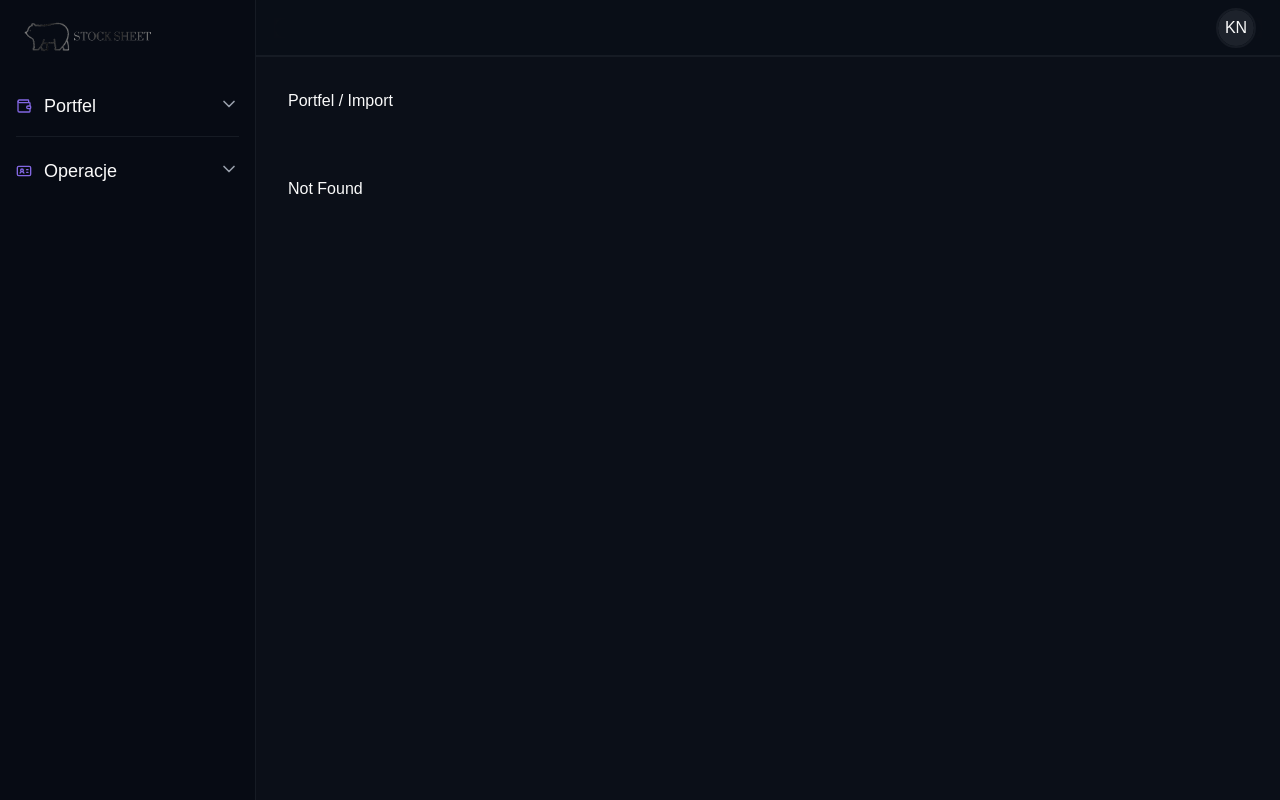
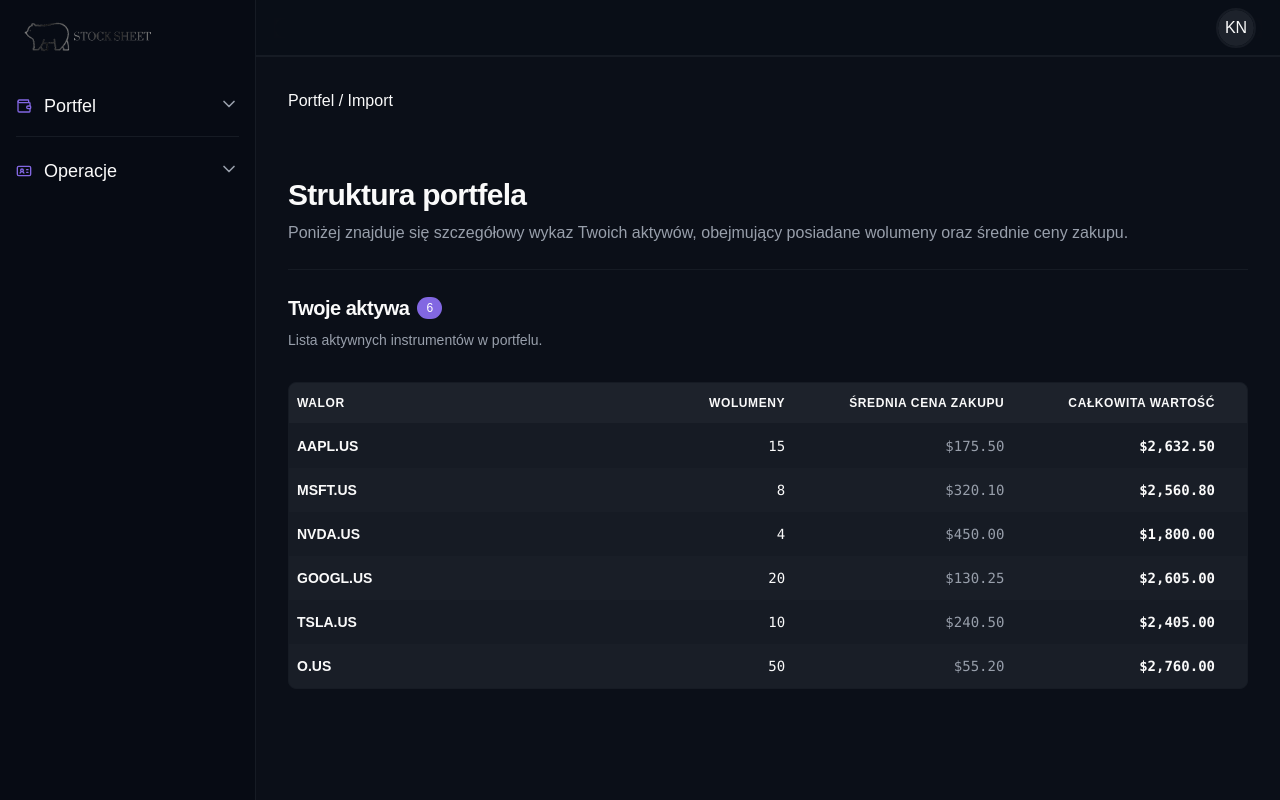
Before and after one commit to zgrybus/stock-sheet, a React (Vite) app in the folder themes/stock-sheet/: page /wallet/structure in a window 1280 px wide. Before the commit this address had no page. Built offline with nearby package versions, Linux system fonts and the light colour scheme.

Commit message:
Added wallet structure

```diff
--- a/themes/stock-sheet/src/features/header/sidebar/sidebar.tsx
+++ b/themes/stock-sheet/src/features/header/sidebar/sidebar.tsx
@@ -29,7 +29,7 @@ export const Sidebar = () => {
             </div>
           </AccordionTrigger>
           <AccordionContent>
-            <span>Struktura</span>
+            <Link to="/wallet/structure">Struktura</Link>
             <span>Analiza Zysków</span>
             <span>Dywidendy</span>
           </AccordionContent>
--- /dev/null
+++ b/themes/stock-sheet/src/features/wallet-structure/wallet-structure-table/wallet-structure-table.tsx
@@ -0,0 +1,114 @@
+import {
+  Table,
+  TableBody,
+  TableCell,
+  TableHead,
+  TableHeader,
+  TableRow,
+} from "@/components/ui/table";
+import { numberFormatUtil } from "@/features/number-utils/number-format-util/number-format-util";
+
+type Operation = {
+  name: string;
+  volumes: number;
+  averagePrice: number;
+  totalPrice: number;
+};
+
+type WalletStructureTableProps = {
+  currency: string;
+  stocks: Array<Operation>;
+};
+
+export const WalletStructureTable = ({
+  currency,
+  stocks,
+}: WalletStructureTableProps) => {
+  return (
+    <div className="overflow-hidden rounded-md border bg-card">
+      <Table>
+        <TableHeader className="bg-secondary">
+          <TableRow className="hover:bg-secondary">
+            <TableHead
+              className={`
+                w-full text-xs font-bold tracking-wider text-foreground
+                uppercase
+              `}
+            >
+              Walor
+            </TableHead>
+            <TableHead
+              className={`
+                px-8 text-right text-xs font-bold tracking-wider
+                whitespace-nowrap text-foreground uppercase
+              `}
+            >
+              Wolumeny
+            </TableHead>
+            <TableHead
+              className={`
+                px-8 text-right text-xs font-bold tracking-wider
+                whitespace-nowrap text-foreground uppercase
+              `}
+            >
+              Średnia cena zakupu
+            </TableHead>
+            <TableHead
+              className={`
+                px-8 text-right text-xs font-bold tracking-wider
+                whitespace-nowrap text-foreground uppercase
+              `}
+            >
+              Całkowita wartość
+            </TableHead>
+          </TableRow>
+        </TableHeader>
+        <TableBody>
+          {stocks.length === 0 ? (
+            <TableRow>
+              <TableCell colSpan={4} className="h-24 text-center">
+                Brak danych do wyświetlenia.
+              </TableCell>
+            </TableRow>
+          ) : (
+            stocks.map((operation) => (
+              <TableRow
+                key={operation.name}
+                className={`
+                  border-b-0
+                  even:bg-muted/50
+                  hover:bg-muted/60
+                `}
+              >
+                <TableCell className="py-3 font-semibold text-foreground">
+                  {operation.name}
+                </TableCell>
+                <TableCell className="px-8 text-right font-mono">
+                  {operation.volumes}
+                </TableCell>
+                <TableCell
+                  className={`px-8 text-right font-mono text-muted-foreground`}
+                >
+                  {numberFormatUtil({
+                    style: "currency",
+                    currency,
+                  }).format(operation.averagePrice)}
+                </TableCell>
+                <TableCell
+                  className={`
+                    px-8 text-right font-mono font-bold text-foreground
+                  `}
+                >
+                  {numberFormatUtil({
+                    style: "currency",
+                    currency,
+                  }).format(operation.totalPrice)}
+                </TableCell>
+              </TableRow>
+            ))
+          )}
+        </TableBody>
+      </Table>
+    </div>
+  );
+};
--- a/themes/stock-sheet/src/routeTree.gen.ts
+++ b/themes/stock-sheet/src/routeTree.gen.ts
@@ -10,11 +10,17 @@
 
 import { Route as rootRouteImport } from './routes/__root'
 import { Route as IndexRouteImport } from './routes/index'
+import { Route as WalletStructureIndexRouteImport } from './routes/wallet/structure/index'
 import { Route as OperationsImportIndexRouteImport } from './routes/operations/import/index'
 
 const IndexRoute = IndexRouteImport.update({
   id: '/',
   path: '/',
+  getParentRoute: () => rootRouteImport,
+} as any)
+const WalletStructureIndexRoute = WalletStructureIndexRouteImport.update({
+  id: '/wallet/structure/',
+  path: '/wallet/structure/',
   getParentRoute: () => rootRouteImport,
 } as any)
 const OperationsImportIndexRoute = OperationsImportIndexRouteImport.update({
@@ -26,27 +32,31 @@ const OperationsImportIndexRoute = OperationsImportIndexRouteImport.update({
 export interface FileRoutesByFullPath {
   '/': typeof IndexRoute
   '/operations/import': typeof OperationsImportIndexRoute
+  '/wallet/structure': typeof WalletStructureIndexRoute
 }
 export interface FileRoutesByTo {
   '/': typeof IndexRoute
   '/operations/import': typeof OperationsImportIndexRoute
+  '/wallet/structure': typeof WalletStructureIndexRoute
 }
 export interface FileRoutesById {
   __root__: typeof rootRouteImport
   '/': typeof IndexRoute
   '/operations/import/': typeof OperationsImportIndexRoute
+  '/wallet/structure/': typeof WalletStructureIndexRoute
 }
 export interface FileRouteTypes {
   fileRoutesByFullPath: FileRoutesByFullPath
-  fullPaths: '/' | '/operations/import'
+  fullPaths: '/' | '/operations/import' | '/wallet/structure'
   fileRoutesByTo: FileRoutesByTo
-  to: '/' | '/operations/import'
-  id: '__root__' | '/' | '/operations/import/'
+  to: '/' | '/operations/import' | '/wallet/structure'
+  id: '__root__' | '/' | '/operations/import/' | '/wallet/structure/'
   fileRoutesById: FileRoutesById
 }
 export interface RootRouteChildren {
   IndexRoute: typeof IndexRoute
   OperationsImportIndexRoute: typeof OperationsImportIndexRoute
+  WalletStructureIndexRoute: typeof WalletStructureIndexRoute
 }
 
 declare module '@tanstack/react-router' {
@@ -56,6 +66,13 @@ declare module '@tanstack/react-router' {
       path: '/'
       fullPath: '/'
       preLoaderRoute: typeof IndexRouteImport
+      parentRoute: typeof rootRouteImport
+    }
+    '/wallet/structure/': {
+      id: '/wallet/structure/'
+      path: '/wallet/structure'
+      fullPath: '/wallet/structure'
+      preLoaderRoute: typeof WalletStructureIndexRouteImport
       parentRoute: typeof rootRouteImport
     }
     '/operations/import/': {
@@ -71,6 +88,7 @@ declare module '@tanstack/react-router' {
 const rootRouteChildren: RootRouteChildren = {
   IndexRoute: IndexRoute,
   OperationsImportIndexRoute: OperationsImportIndexRoute,
+  WalletStructureIndexRoute: WalletStructureIndexRoute,
 }
 export const routeTree = rootRouteImport
   ._addFileChildren(rootRouteChildren)
--- /dev/null
+++ b/themes/stock-sheet/src/routes/wallet/structure/index.tsx
@@ -0,0 +1,76 @@
+import { createFileRoute } from "@tanstack/react-router";
+import { Badge } from "@/components/ui/badge";
+import { Separator } from "@/components/ui/separator";
+import { WalletStructureTable } from "@/features/wallet-structure/wallet-structure-table/wallet-structure-table";
+
+export const stocks = [
+  {
+    name: "AAPL.US",
+    volumes: 15,
+    averagePrice: 175.5,
+    totalPrice: 2632.5,
+  },
+  {
+    name: "MSFT.US",
+    volumes: 8,
+    averagePrice: 320.1,
+    totalPrice: 2560.8,
+  },
+  {
+    name: "NVDA.US",
+    volumes: 4,
+    averagePrice: 450.0,
+    totalPrice: 1800.0,
+  },
+  {
+    name: "GOOGL.US",
+    volumes: 20,
+    averagePrice: 130.25,
+    totalPrice: 2605.0,
+  },
+  {
+    name: "TSLA.US",
+    volumes: 10,
+    averagePrice: 240.5,
+    totalPrice: 2405.0,
+  },
+  {
+    name: "O.US",
+    volumes: 50,
+    averagePrice: 55.2,
+    totalPrice: 2760.0,
+  },
+];
+
+export const Route = createFileRoute("/wallet/structure/")({
+  component: Index,
+});
+
+function Index() {
+  return (
+    <div className="container mx-auto max-w-5xl">
+      <h2 className="mb-2 text-3xl font-bold tracking-tight">
+        Struktura portfela
+      </h2>
+      <p className="text-muted-foreground">
+        Poniżej znajduje się szczegółowy wykaz Twoich aktywów, obejmujący
+        posiadane wolumeny oraz średnie ceny zakupu.
+      </p>
+      <Separator className="my-6" />
+      <section className="mb-8">
+        <div className="mb-2 flex items-center gap-2">
+          <h3
+            className={`text-xl font-semibold tracking-tight text-foreground`}
+          >
+            Twoje aktywa
+          </h3>
+          <Badge variant="default">{stocks.length}</Badge>
+        </div>
+        <p className="text-sm text-muted-foreground">
+          Lista aktywnych instrumentów w portfelu.
+        </p>
+      </section>
+      <WalletStructureTable currency={"USD"} stocks={stocks} />
+    </div>
+  );
+}
```
